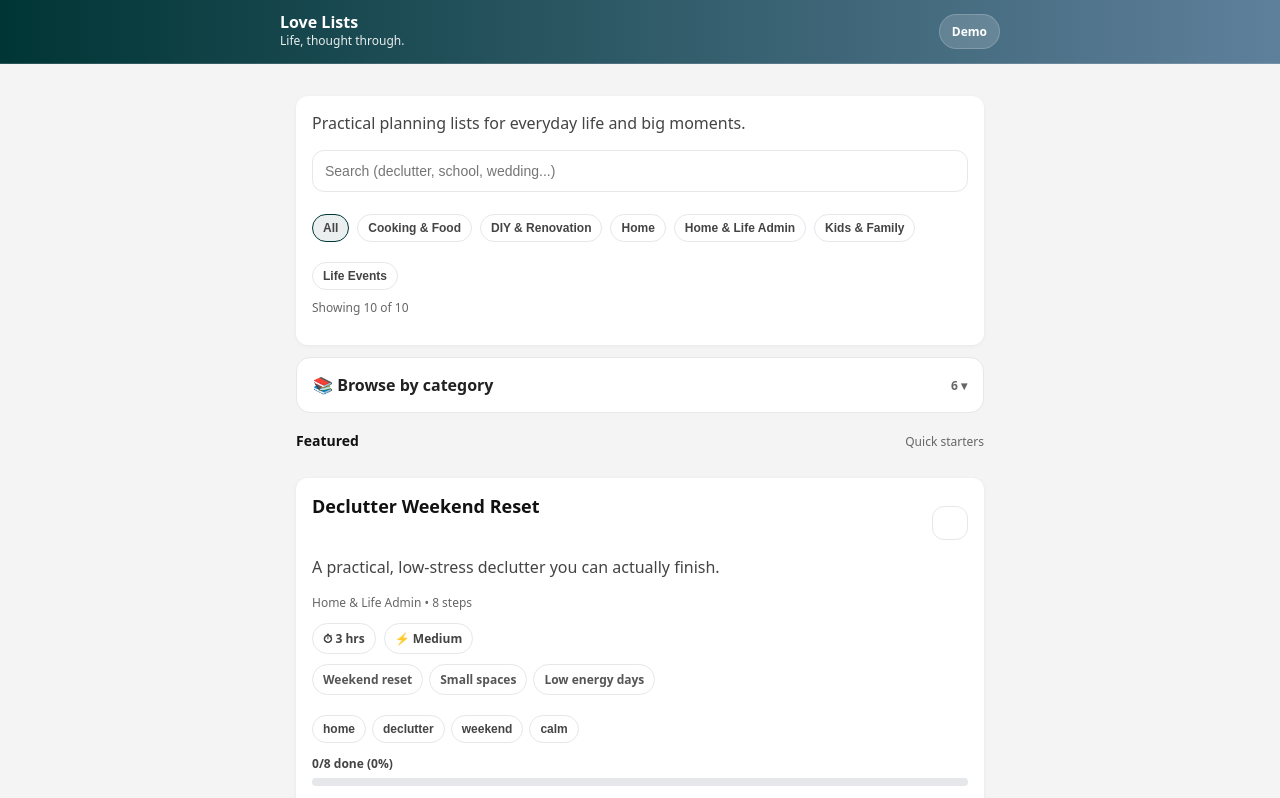
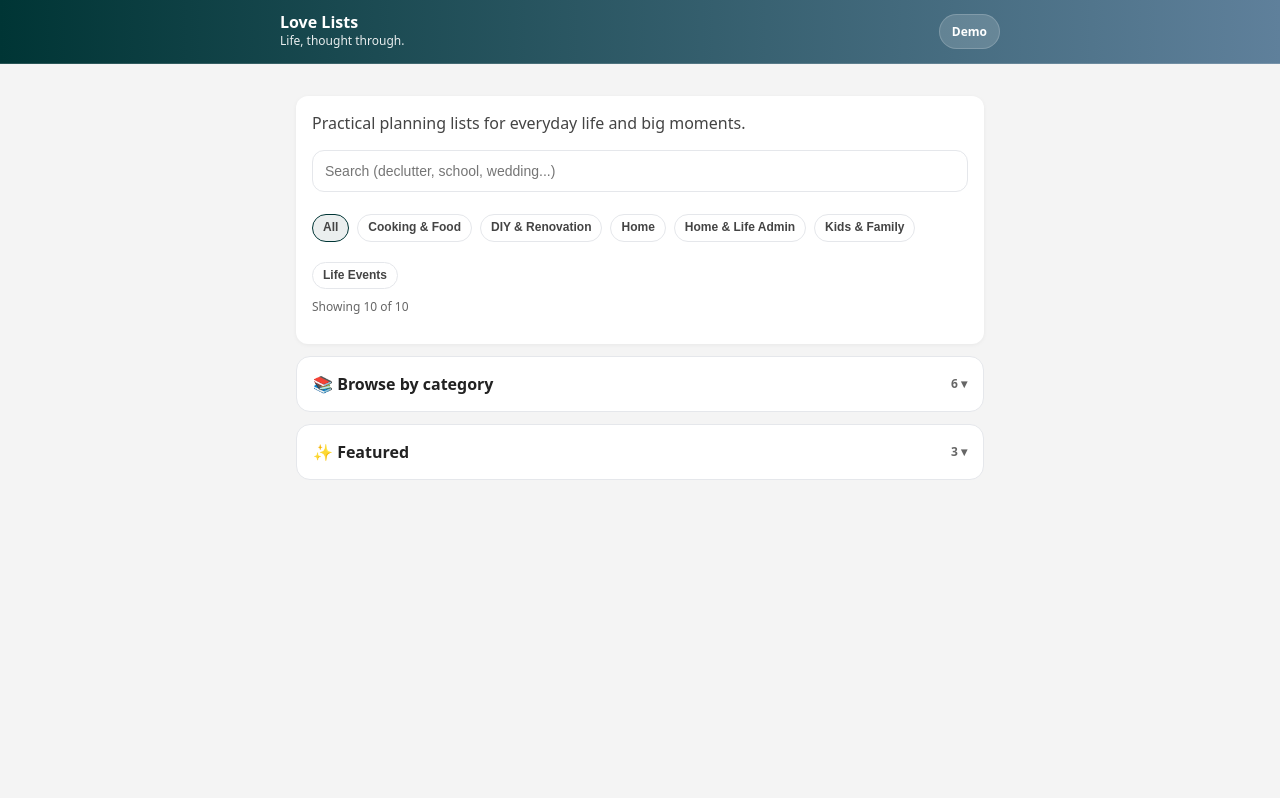
Before and after one commit to Willmacp/love-lists, a React (Vite) app: page / in a window 1280 px wide. Shown: the top 798 px of the page. Built offline with nearby package versions, Linux system fonts and the light colour scheme.

Commit message:
Update App.tsx

```diff
--- a/src/App.tsx
+++ b/src/App.tsx
@@ -98,22 +98,25 @@ function SmallPill({
   isSelected,
   onClick,
   stopPropagation,
+  tight,
 }: {
   text: string;
   isSelected?: boolean;
   onClick?: () => void;
   stopPropagation?: boolean;
+  tight?: boolean;
 }) {
   const asButton = Boolean(onClick);
   const style: React.CSSProperties = {
     fontSize: 12,
-    padding: "6px 10px",
+    padding: tight ? "4px 8px" : "6px 10px",
     borderRadius: 999,
     border: isSelected ? "1px solid #003535" : "1px solid #e5e7eb",
     background: isSelected ? "rgba(0,53,53,0.08)" : "#fff",
     color: "#444",
     cursor: asButton ? "pointer" : "default",
     fontWeight: isSelected ? 800 : 600,
+    lineHeight: 1.1,
   };
 
   if (!asButton) return <span style={style}>{text}</span>;
@@ -133,18 +136,23 @@ function SmallPill({
   );
 }
 
-function TagPills({
+function TagPillsCompact({
   tags,
   selectedTag,
   onTagClick,
+  max = 4,
 }: {
   tags: string[];
   selectedTag: string;
   onTagClick: (tag: string) => void;
+  max?: number;
 }) {
+  const shown = tags.slice(0, max);
+  const remaining = Math.max(0, tags.length - shown.length);
+
   return (
     <div style={{ display: "flex", flexWrap: "wrap", gap: 6, marginTop: 8 }}>
-      {tags.slice(0, 8).map((tag) => {
+      {shown.map((tag) => {
         const isSelected = selectedTag.toLowerCase() === tag.toLowerCase();
         return (
           <SmallPill
@@ -153,28 +161,46 @@ function TagPills({
             isSelected={isSelected}
             onClick={() => onTagClick(tag)}
             stopPropagation
+            tight
           />
         );
       })}
+      {remaining > 0 && (
+        <span
+          style={{
+            fontSize: 12,
+            padding: "4px 8px",
+            borderRadius: 999,
+            border: "1px dashed #e5e7eb",
+            background: "#fff",
+            color: "#666",
+            fontWeight: 700,
+            lineHeight: 1.1,
+          }}
+        >
+          +{remaining}
+        </span>
+      )}
     </div>
   );
 }
 
-function GoodForPills({ items }: { items: string[] }) {
+function GoodForPillsCompact({ items }: { items: string[] }) {
   if (!items?.length) return null;
   return (
-    <div style={{ display: "flex", flexWrap: "wrap", gap: 6, marginTop: 10 }}>
-      {items.slice(0, 4).map((x) => (
+    <div style={{ display: "flex", flexWrap: "wrap", gap: 6, marginTop: 8 }}>
+      {items.slice(0, 2).map((x) => (
         <span
           key={x}
           style={{
             fontSize: 12,
-            padding: "6px 10px",
+            padding: "4px 8px",
             borderRadius: 999,
             border: "1px solid #e5e7eb",
             background: "#fff",
             color: "#555",
             fontWeight: 600,
+            lineHeight: 1.1,
           }}
         >
           {x}
@@ -266,7 +292,7 @@ function Accordion({
 
 /* ---------------- List Card ---------------- */
 
-function ListCard({
+function ListCardCompact({
   l,
   selectedTag,
   onOpen,
@@ -287,14 +313,20 @@ function ListCard({
   return (
     <div
       className="card"
-      style={{ cursor: "pointer" }}
+      style={{
+        cursor: "pointer",
+        padding: 14, // tighter than default
+        marginBottom: 10,
+      }}
       onClick={() => onOpen(l.id)}
       role="button"
       tabIndex={0}
     >
       <div style={{ display: "flex", gap: 10, justifyContent: "space-between" }}>
         <div style={{ flex: 1 }}>
-          <h2 style={{ marginTop: 0, marginBottom: 6 }}>{l.title}</h2>
+          <h2 style={{ marginTop: 0, marginBottom: 6, fontSize: 18 }}>
+            {l.title}
+          </h2>
         </div>
 
         <button
@@ -309,55 +341,68 @@ function ListCard({
             border: "1px solid #e5e7eb",
             background: "#fff",
             borderRadius: 12,
-            padding: "8px 10px",
+            padding: "6px 8px",
             cursor: "pointer",
             fontSize: 16,
             lineHeight: 1,
+            height: 34,
+            minWidth: 34,
           }}
         >
           {isSaved ? "★" : "☆"}
         </button>
       </div>
 
-      <p>{l.description}</p>
+      {/* tighter one-line description */}
+      <p
+        style={{
+          marginTop: 6,
+          marginBottom: 6,
+          display: "-webkit-box",
+          WebkitLineClamp: 1,
+          WebkitBoxOrient: "vertical",
+          overflow: "hidden",
+          color: "#444",
+        }}
+      >
+        {l.description}
+      </p>
 
-      <p style={{ fontSize: 12, color: "#666", marginTop: 6 }}>
+      <p style={{ fontSize: 12, color: "#666", marginTop: 0, marginBottom: 6 }}>
         {l.category} • {l.steps.length} steps
       </p>
 
-      <div style={{ display: "flex", gap: 8, flexWrap: "wrap", marginTop: 8 }}>
-        {timeLabel ? <SmallPill text={`⏱ ${timeLabel}`} /> : null}
-        {l.difficulty ? <SmallPill text={`⚡ ${l.difficulty}`} /> : null}
+      <div style={{ display: "flex", gap: 8, flexWrap: "wrap", marginTop: 6 }}>
+        {timeLabel ? <SmallPill text={`⏱ ${timeLabel}`} tight /> : null}
+        {l.difficulty ? <SmallPill text={`⚡ ${l.difficulty}`} tight /> : null}
       </div>
 
-      <GoodForPills items={l.goodFor} />
+      <GoodForPillsCompact items={l.goodFor} />
 
-      <TagPills tags={l.tags} selectedTag={selectedTag} onTagClick={onTagClick} />
+      <TagPillsCompact
+        tags={l.tags}
+        selectedTag={selectedTag}
+        onTagClick={onTagClick}
+        max={4}
+      />
 
-      <div style={{ marginTop: 12 }}>
+      {/* mini progress stays but tighter */}
+      <div style={{ marginTop: 10 }}>
         <div style={{ fontSize: 12, color: "#444", fontWeight: 800 }}>
-          {done}/{total} done ({pct}%)
+          {done}/{total} ({pct}%)
         </div>
         <div
           style={{
-            height: 8,
+            height: 7,
             background: "#e5e7eb",
             borderRadius: 999,
             overflow: "hidden",
-            marginTop: 6,
+            marginTop: 5,
           }}
         >
-          <div
-            style={{
-              height: "100%",
-              width: `${pct}%`,
-              background: "#16a34a",
-            }}
-          />
+          <div style={{ height: "100%", width: `${pct}%`, background: "#16a34a" }} />
         </div>
       </div>
-
-      <div className="cardAction">Open</div>
     </div>
   );
 }
@@ -438,6 +483,8 @@ export default function App() {
       .filter(Boolean)
       .slice(0, RECENT_MAX) as Template[];
   }, [recentIds, lists]);
+
+  const featured = useMemo(() => lists.slice(0, 3), [lists]);
 
   function toggleTag(tag: string) {
     setSelectedTag((prev) =>
@@ -580,12 +627,12 @@ export default function App() {
             )}
           </div>
 
-          {/* ✅ ACCORDION BLOCKS AT THE TOP */}
+          {/* Compact accordions at top */}
           {showSaved && (
             <Accordion title="⭐ Saved" count={savedLists.length}>
-              <div className="steps">
+              <div>
                 {savedLists.map((l) => (
-                  <ListCard
+                  <ListCardCompact
                     key={l.id}
                     l={l}
                     selectedTag={selectedTag}
@@ -601,9 +648,9 @@ export default function App() {
 
           {showRecent && (
             <Accordion title="🕘 Recent" count={recentLists.length}>
-              <div className="steps">
+              <div>
                 {recentLists.map((l) => (
-                  <ListCard
+                  <ListCardCompact
                     key={l.id}
                     l={l}
                     selectedTag={selectedTag}
@@ -617,7 +664,7 @@ export default function App() {
             </Accordion>
           )}
 
-          <Accordion title="📚 Browse by category" count={groupedByCategory.length} defaultOpen={false}>
+          <Accordion title="📚 Browse by category" count={groupedByCategory.length}>
             {groupedByCategory.map(([cat, arr]) => (
               <Accordion
                 key={cat}
@@ -629,9 +676,9 @@ export default function App() {
                     : false
                 }
               >
-                <div className="steps">
+                <div>
                   {arr.map((l) => (
-                    <ListCard
+                    <ListCardCompact
                       key={l.id}
                       l={l}
                       selectedTag={selectedTag}
@@ -646,15 +693,11 @@ export default function App() {
             ))}
           </Accordion>
 
-          {/* Optional: keep Featured below to keep landing view compact */}
-          <div className="sectionHead" style={{ marginTop: 18 }}>
-            <h3>Featured</h3>
-            <div className="hint">Quick starters</div>
-          </div>
-
-          <div className="steps">
-            {lists.slice(0, 3).map((l) => (
-              <ListCard
+          {/* Featured now also an accordion */}
+          <Accordion title="✨ Featured" count={featured.length}>
+            <div>
+              {featured.map((l) => (
+                <ListCardCompact
                   key={l.id}
                   l={l}
                   selectedTag={selectedTag}
@@ -665,6 +708,7 @@ export default function App() {
                 />
               ))}
             </div>
+          </Accordion>
         </div>
       </>
     );
@@ -716,15 +760,16 @@ export default function App() {
             {active.difficulty ? <SmallPill text={`⚡ ${active.difficulty}`} /> : null}
           </div>
 
-          <GoodForPills items={active.goodFor} />
+          <GoodForPillsCompact items={active.goodFor} />
 
-          <TagPills
+          <TagPillsCompact
             tags={active.tags}
             selectedTag={selectedTag}
             onTagClick={(tag) => {
               setActiveId("");
               setSelectedTag(tag);
             }}
+            max={6}
           />
 
           <div className="progressWrap">
```
Lines whose indentation alone changed are shown as unchanged.
